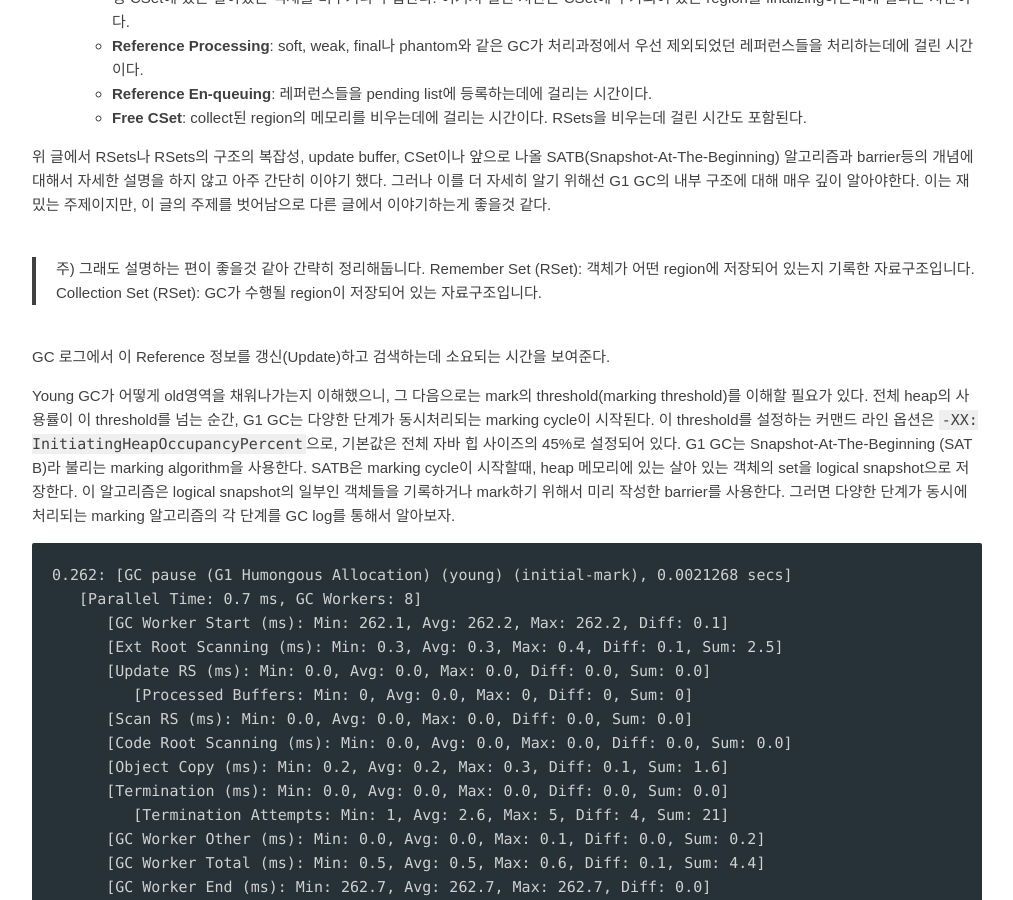
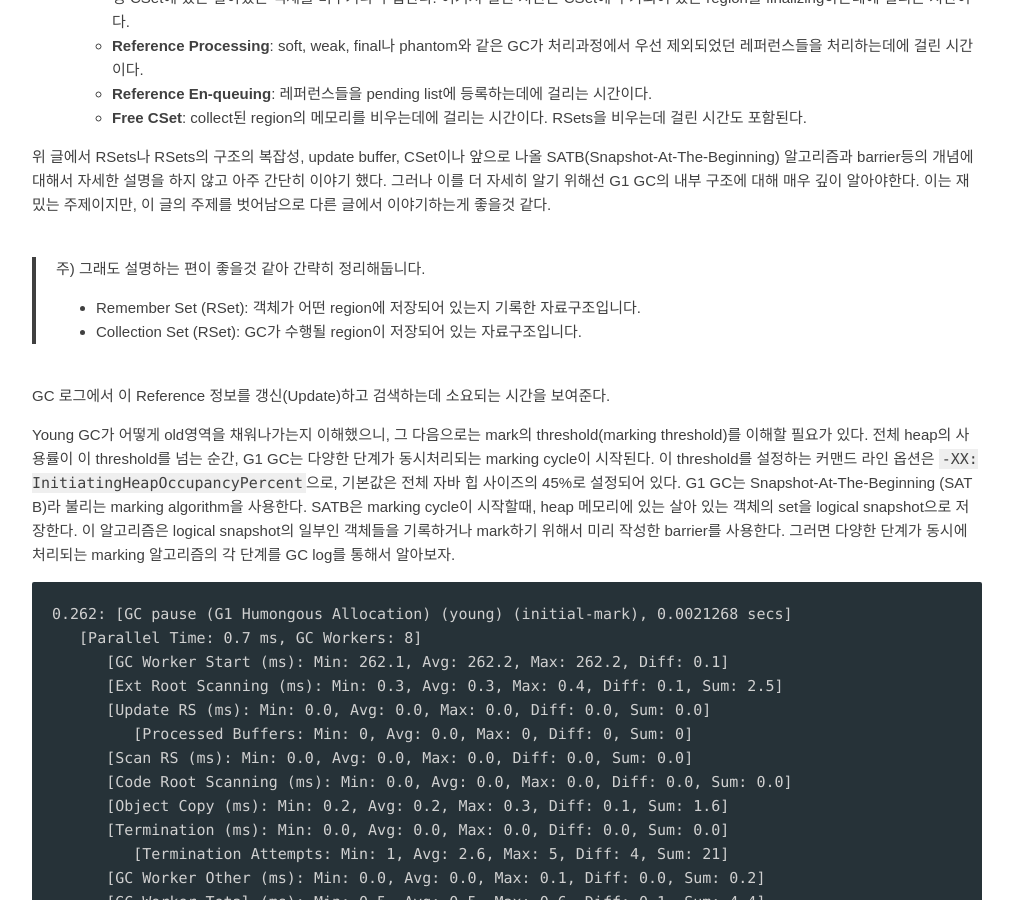
Before and after one commit to Luavis/luavis.github.io, a Jekyll site: the page built from _posts/server/2019-06-21-g1-gc.md, in a window 1280 px wide and 900 px high, scrolled down 5059 px. Shown: the whole window, without its empty margins (133-1146 px from the left). Built offline with Jekyll 4.4.1, drawn with Linux system fonts in a browser that asks for light colours; some web fonts are replaced; comment, search, counter and statistics services are not loaded.

```diff
--- a/_posts/server/2019-06-21-g1-gc.md
+++ b/_posts/server/2019-06-21-g1-gc.md
@@ -113,8 +113,8 @@ indent로 병렬처리되는 부분과 순차처리되는 부분을 구분하고
 위 글에서 RSets나 RSets의 구조의 복잡성, update buffer, CSet이나 앞으로 나올 SATB(Snapshot-At-The-Beginning) 알고리즘과 barrier등의 개념에 대해서 자세한 설명을 하지 않고 아주 간단히 이야기 했다. 그러나 이를 더 자세히 알기 위해선 G1 GC의 내부 구조에 대해 매우 깊이 알아야한다. 이는 재밌는 주제이지만, 이 글의 주제를 벗어남으로 다른 글에서 이야기하는게 좋을것 같다.
 
 > 주) 그래도 설명하는 편이 좋을것 같아 간략히 정리해둡니다.
-> Remember Set (RSet): 객체가 어떤 region에 저장되어 있는지 기록한 자료구조입니다.
-> Collection Set (RSet): GC가 수행될 region이 저장되어 있는 자료구조입니다.
+> - Remember Set (RSet): 객체가 어떤 region에 저장되어 있는지 기록한 자료구조입니다.
+> - Collection Set (RSet): GC가 수행될 region이 저장되어 있는 자료구조입니다.
 
 GC 로그에서 이 Reference 정보를 갱신(Update)하고 검색하는데 소요되는 시간을 보여준다.
 
```
